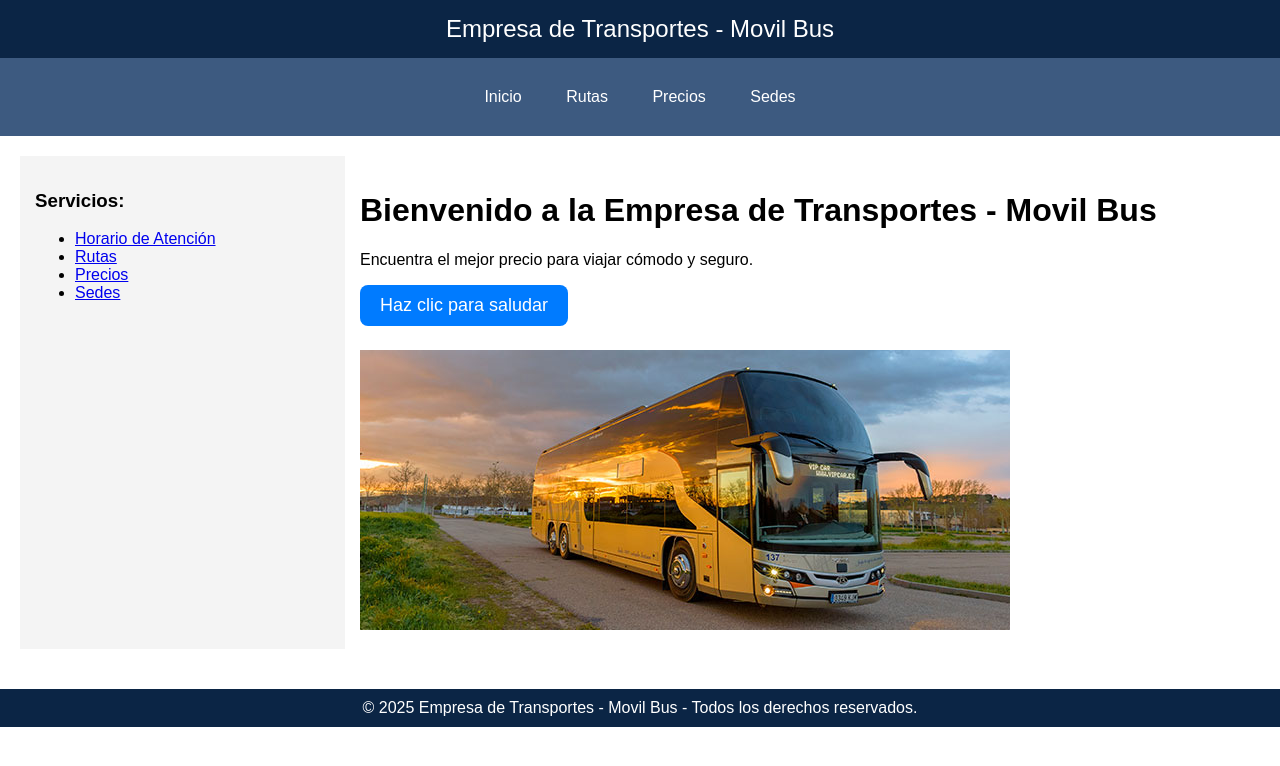
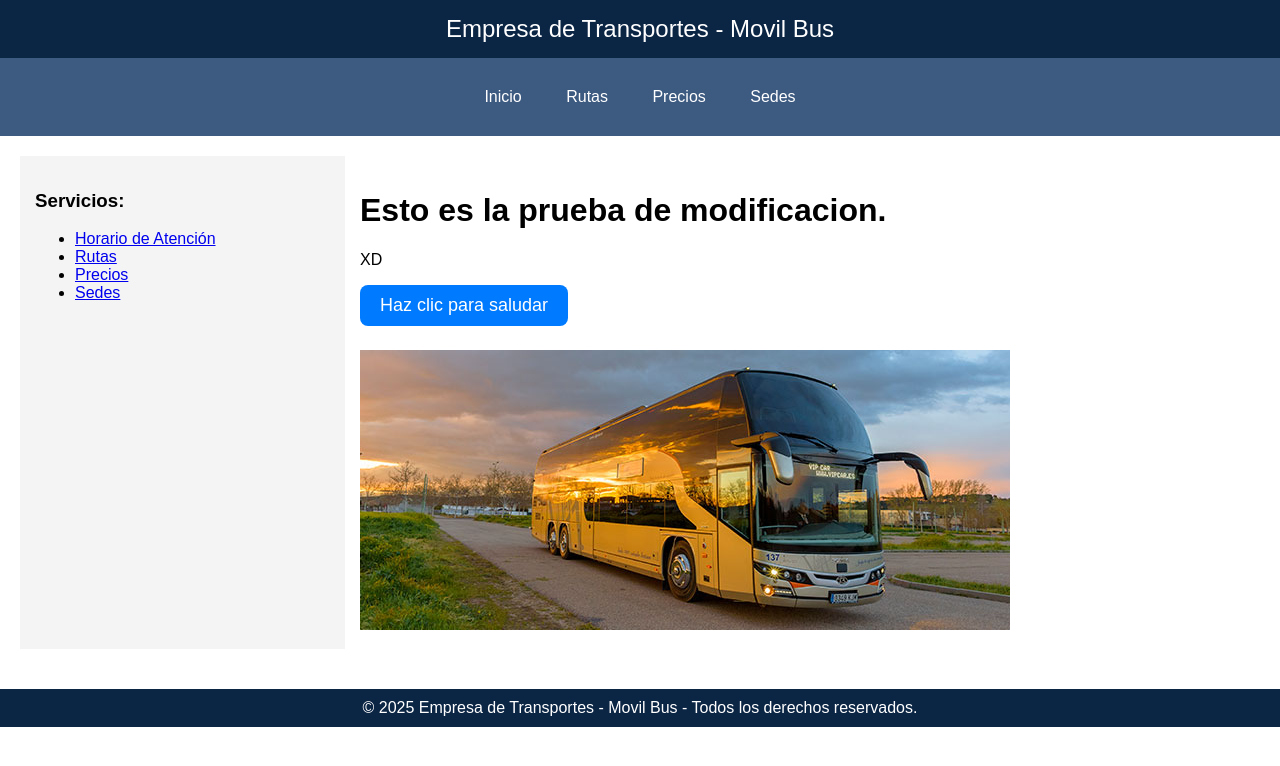
Before and after one commit to ImRemy189/EmpresaCarlitos, a plain HTML site: page index.html in a window 1280 px wide. Drawn offline with Linux system fonts and the light colour scheme.

Commit message:
Actualización de index

```diff
--- a/index.html
+++ b/index.html
@@ -58,8 +58,8 @@
         </aside>
 
         <div class="content">
-            <h1>Bienvenido a la Empresa de Transportes - Movil Bus</h1>
-            <p>Encuentra el mejor precio para viajar cómodo y seguro.</p>
+            <h1>Esto es la prueba de modificacion.</h1>
+            <p>XD</p>
             <button id="botonSaludo">Haz clic para saludar</button>
             <p class="respuesta"></p>
             <script src="bton.js"></script>
```
